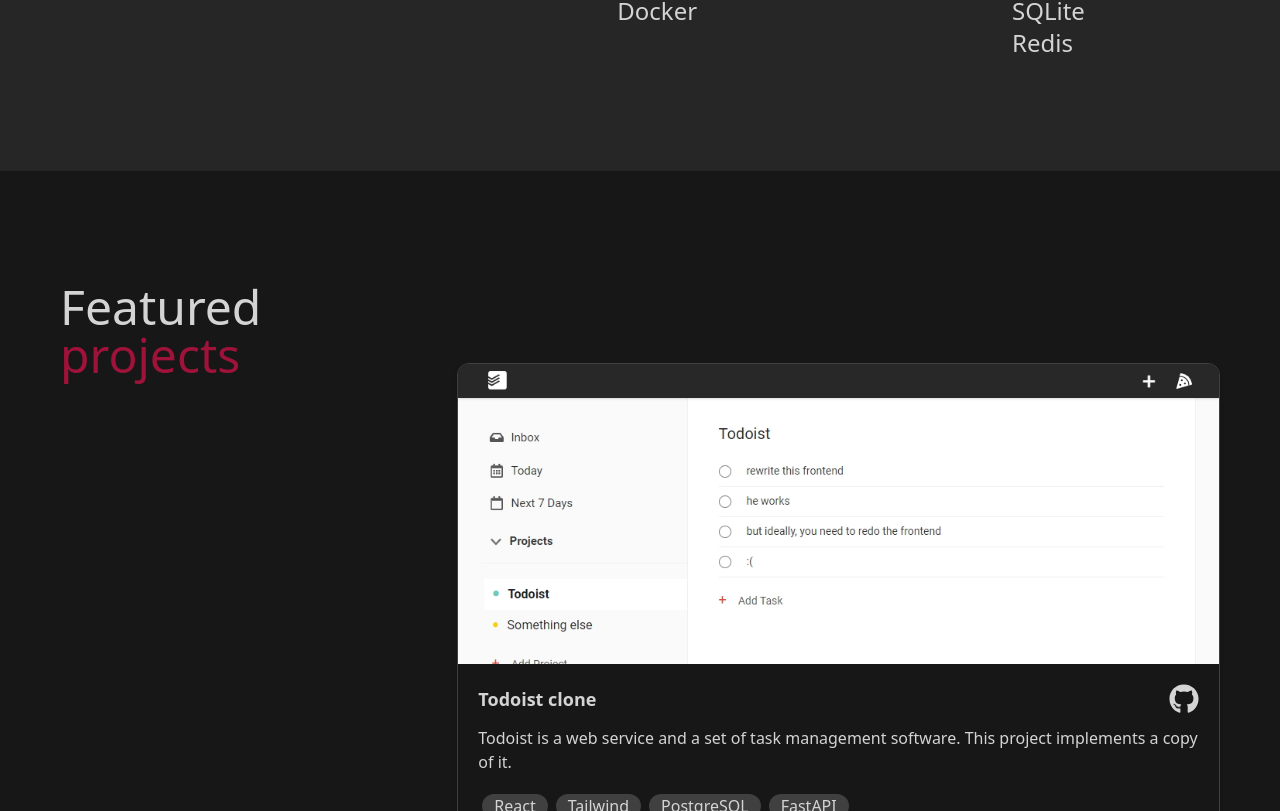
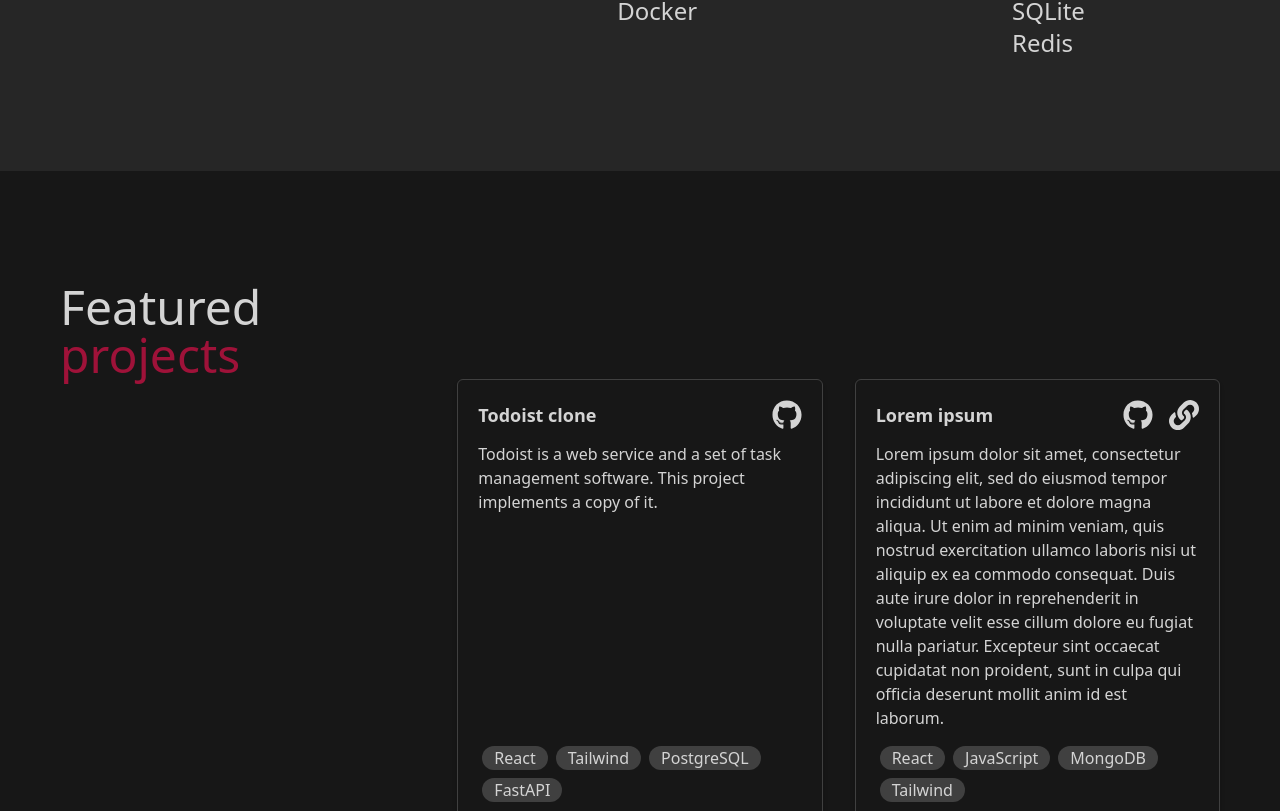
Before and after one commit to IllusionOfControl/personal-page, a Next.js app: page / in a window 1280 px wide. Shown: the part 1989-2800 px from the top of the page. Built offline with nearby package versions, Linux system fonts and the light colour scheme.

Commit message:
redesigned layout block of projects

```diff
--- a/src/components/Projects/index.js
+++ b/src/components/Projects/index.js
@@ -1,4 +1,3 @@
-import Image from 'next/image'
 import Link from "next/link";
 import {FaGithub, FaLink} from 'react-icons/fa'
 import {projects} from '../../data'
@@ -10,37 +9,28 @@
       <div
         className="max-w-[1240px] grid grid-cols-1 sm:grid-cols-[2fr_4fr] px-4 mx-auto md:px-10 py-16 sm:py-28 gap-4">
         <h1 className="text-5xl w-full">Featured <span className="text-rose-800">projects</span></h1>
-        <ul className="sm:pt-16">
+        <ul className="sm:pt-24 grid grid-cols-2 gap-8">
           {projects.map((project, i) => {
             return (
-              <li key={i} className="py-4">
+              <li key={i} className="rounded-md border shadow-md border-neutral-700 hover:border-rose-900 transition-colors">
                 <div
-                  className="h-full rounded-xl flex flex-col justify-between border shadow-md border-neutral-700">
-                  <div className="flex flex-col">
-                    <div
-                      className="relative h-[200px] w-full rounded-t-xl bg-neutral-800 lg:h-[300px]">
-                      <Image src={project.img} alt="Portfolio" width={700} height={700}
-                             className="absolute h-full w-full z-10 rounded-t-xl object-cover object-top"/>
-                    </div>
-                    <div className="h-fit p-5 space-y-3">
-                      <div className="flex items-center justify-between space-x-3">
+                  className="h-full flex flex-col justify-between">
+                  <div className="flex flex-col flex-grow h-fit p-5 space-y-3">
+                      <div className="flex items-center justify-between">
                         <p className="text-lg font-bold text-primary">{project.title}</p>
                         <div className="flex space-x-4 text-3xl">
-                          {project.links.github && (<Link href={project.links.github} className="hover:text-rose-800 transition-colors"><FaGithub/></Link>)}
-                          {project.links.demo && (<Link href={project.links.demo} className="hover:text-rose-800 transition-colors"><FaLink/></Link>)}
+                          {project.links.github && (<Link href={project.links.github} className="hover:text-rose-700 transition-colors"><FaGithub/></Link>)}
+                          {project.links.demo && (<Link href={project.links.demo} className="hover:text-rose-700 transition-colors"><FaLink/></Link>)}
                         </div>
                       </div>
-                      <p className="text-sm md:text-base">{project.description}</p>
-                      <div className="w-full flex flex-col items-center space-y-3">
-                        <div className="w-full flex flex-wrap">
+                      <p className="text-sm md:text-base grow">{project.description}</p>
+                        <div className="w-full  flex flex-wrap align-bottom">
                           {project.stack.map((technology, i) =>
-                            <div key={i} className="px-3 mx-1 my-2 rounded-xl bg-neutral-700">{technology}</div>)
+                            <div key={i} className="px-3 mx-1 my-1 rounded-xl bg-neutral-700">{technology}</div>)
                           }
                         </div>
-                      </div>
                     </div>
                   </div>
-                </div>
               </li>
             )
           })}
```
